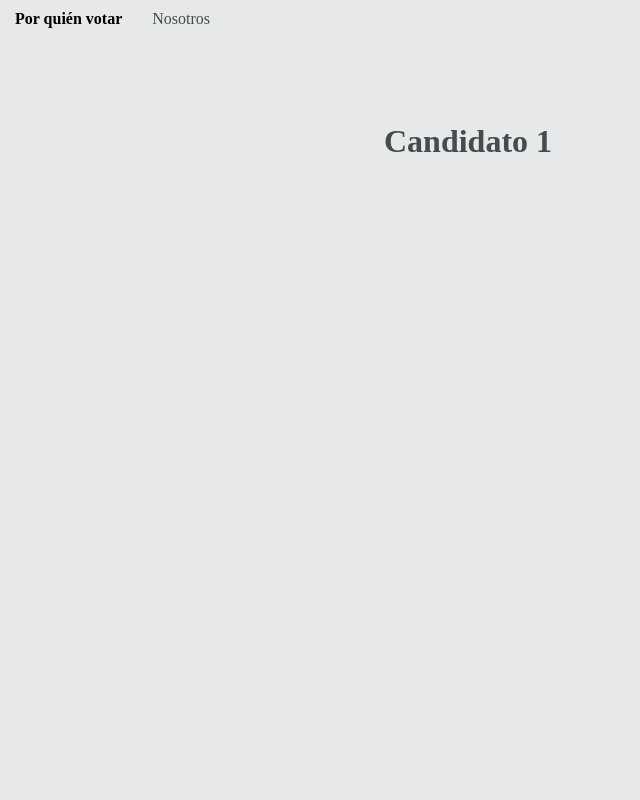
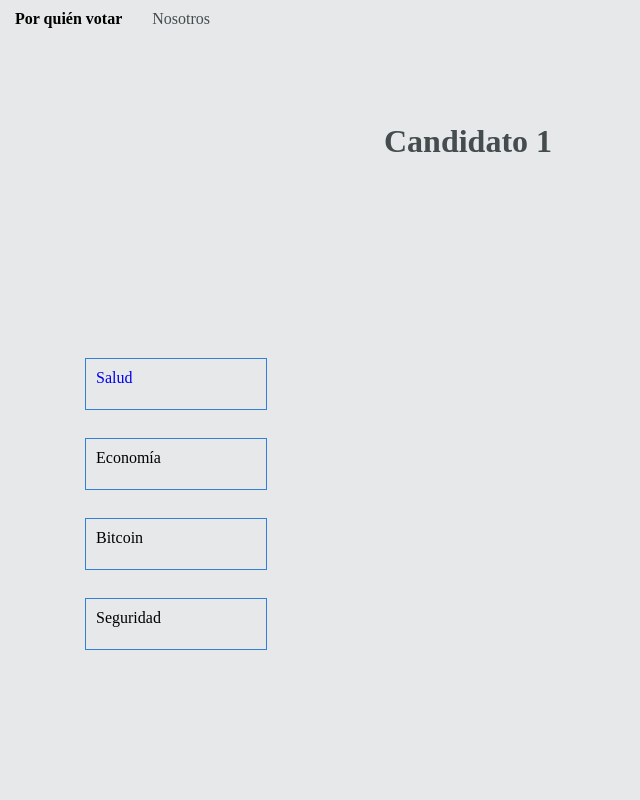
Before and after one commit to Moncayo1329/porquienvotar, a React (Create React App) app: page /Candidato1 in a window 1280 px wide. Shown: the top 800 px of the page, without its empty margins (0-640 px from the left). Built offline with nearby package versions, Linux system fonts and the light colour scheme.

Commit message:
testing in main2.js

```diff
--- a/src/pages/main2.js
+++ b/src/pages/main2.js
@@ -23,6 +23,23 @@ function Candidato1() {
           </ul>
         </div>
       </header>
+
+      <div className="Propuestas">
+        <ul>
+          <li className="propuestas-1">Seguridad</li>
+          <li className="propuestas-2">Bitcoin</li>
+          <li className="propuestas-3">Economía</li>
+          <li className="propuestas-4">
+            <a href="#bitcoin">Salud</a>
+          </li>
+        </ul>
+      </div>
+
+      <footer>
+        <section id="bitcoin">
+          Hola, ¿cómo estás? Estamos hablando de Bitcoin ahora y queremos que esto se solucione muy bien para un futuro descentralizado.
+        </section>
+      </footer>
     </div>
   );
 }
--- a/src/styles/App.css
+++ b/src/styles/App.css
@@ -128,3 +128,66 @@ h1 {
 
 
 }
+
+
+/* propuestas */
+
+
+.propuestas-1{
+width: 160px; /* Ancho del elemento */
+height: 30px; /* Altura del elemento */
+padding: 10px; /* Relleno interno del contenido */
+border: 1px solid #347fd5; /* Borde del elemento */
+margin: 30px; /* Margen externo alrededor del elemento */
+position: absolute;
+bottom: 15%;
+left: 55px;
+
+}
+
+.propuestas-2{
+  width: 160px; /* Ancho del elemento */
+  height: 30px; /* Altura del elemento */
+  padding: 10px; /* Relleno interno del contenido */
+  border: 1px solid #347fd5; /* Borde del elemento */
+  margin: 30px; /* Margen externo alrededor del elemento */
+  position: absolute;
+  bottom: 25%;
+  left: 55px;
+
+  }
+
+
+  .propuestas-3{
+    width: 160px; /* Ancho del elemento */
+    height: 30px; /* Altura del elemento */
+    padding: 10px; /* Relleno interno del contenido */
+    border: 1px solid #347fd5; /* Borde del elemento */
+    margin: 30px; /* Margen externo alrededor del elemento */
+    position: absolute;
+    bottom: 35%;
+    left: 55px;
+
+    }
+
+    .propuestas-4{
+      width: 160px; /* Ancho del elemento */
+      height: 30px; /* Altura del elemento */
+      padding: 10px; /* Relleno interno del contenido */
+      border: 1px solid #347fd5; /* Borde del elemento */
+      margin: 30px; /* Margen externo alrededor del elemento */
+      position: absolute;
+      bottom: 45%;
+      left: 55px;
+
+      }
+
+
+
+      #bitcoin{
+ position: absolute;
+ top: 150%;
+
+
+
+      }
```
